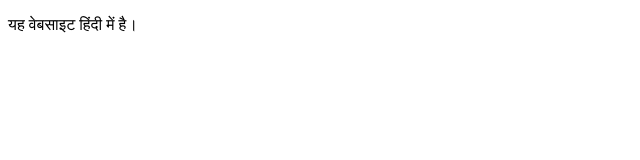
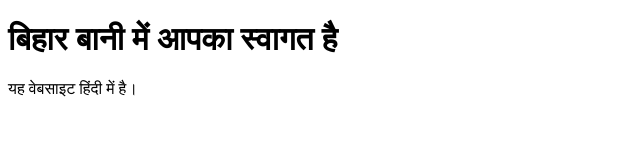
Before and after one commit to adityaDel222/hindi-test, a plain HTML site: page index.html in a window 1280 px wide. Shown: the whole page, without its empty margins (0-640 px from the left). Drawn offline with Linux system fonts and the light colour scheme.

Commit message:
Modified

```diff
--- a/index.html
+++ b/index.html
@@ -8,6 +8,7 @@
     <title>हिंदी समाचार</title>
 </head>
 <body>
+    <h1>बिहार बानी में आपका स्वागत है</h1>
     <p>यह वेबसाइट हिंदी में है।</p>
 </body>
 </html>
```
